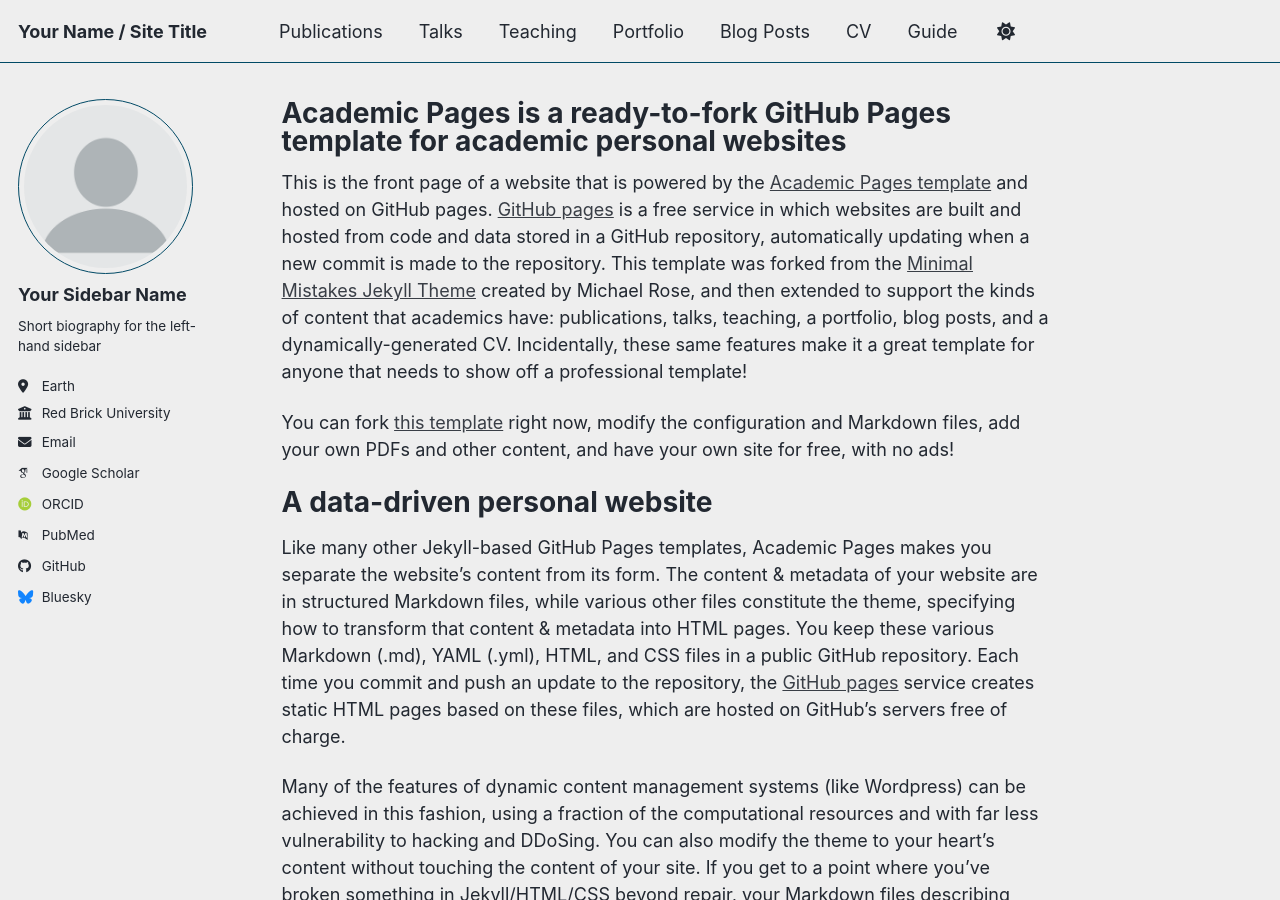
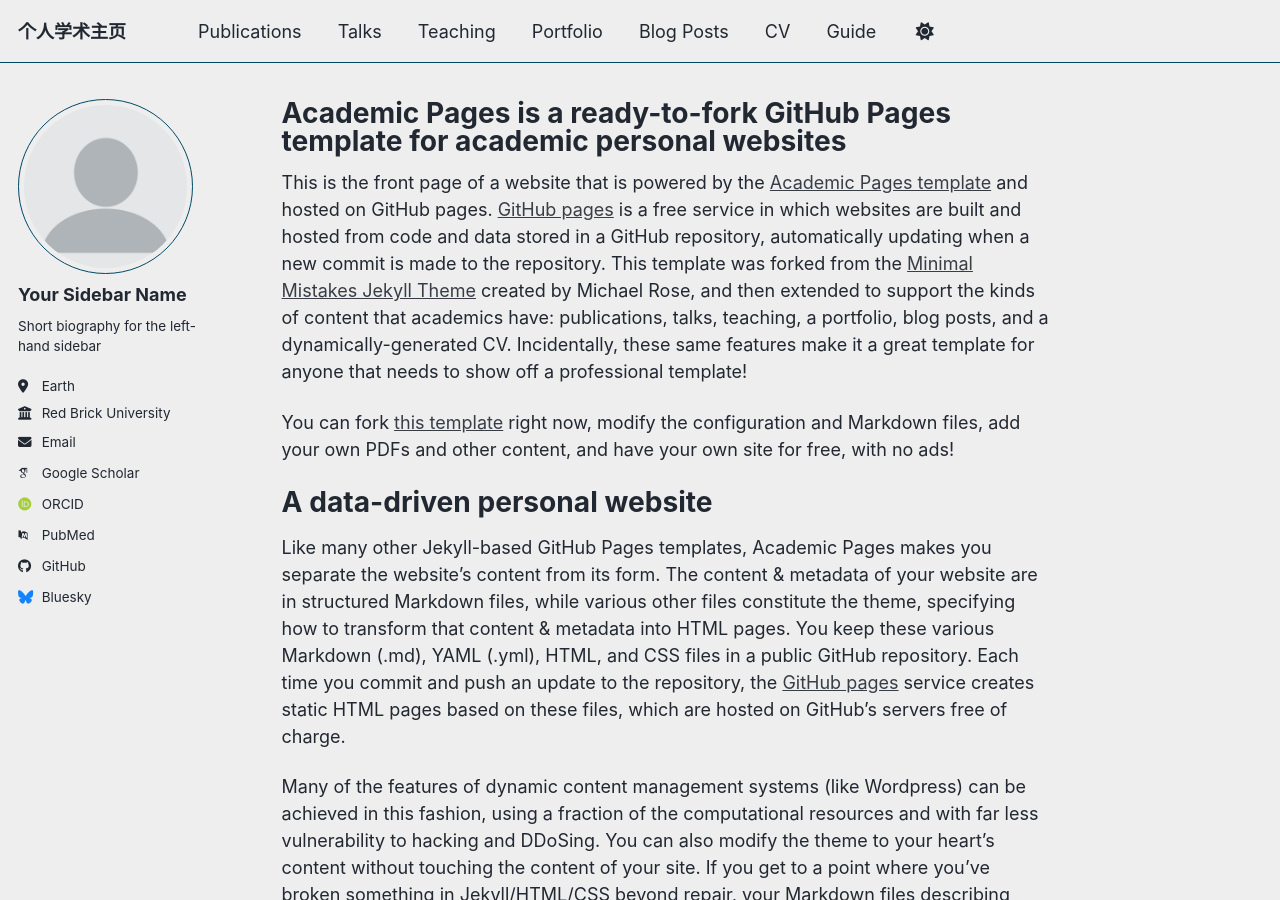
Before and after one commit to zhiyoungZ/zhiyoungZ.github.io, a Jekyll site: the page built from _pages/about.md, in a window 1280 px wide and 900 px high. Built offline with Jekyll 4.4.1, drawn with Linux system fonts in a browser that asks for light colours; some web fonts are replaced; a script bundle is joined from its source files by our own code; library files that are not in the unit come from our copies.

Commit message:
change the title

```diff
--- a/_config.yml
+++ b/_config.yml
@@ -9,7 +9,7 @@
 # Basic Site Settings
 locale                   : "en-US"
 site_theme               : "air" # Currently available options are "default", "air"
-title                    : "Your Name / Site Title"
+title                    : "个人学术主页"
 title_separator          : "-"
 name                     : &name "赵志阳"
 description              : &description "Your Name's academic portfolio"   # Update this with a general description of your site, this is the default if not overridden by a page
```
